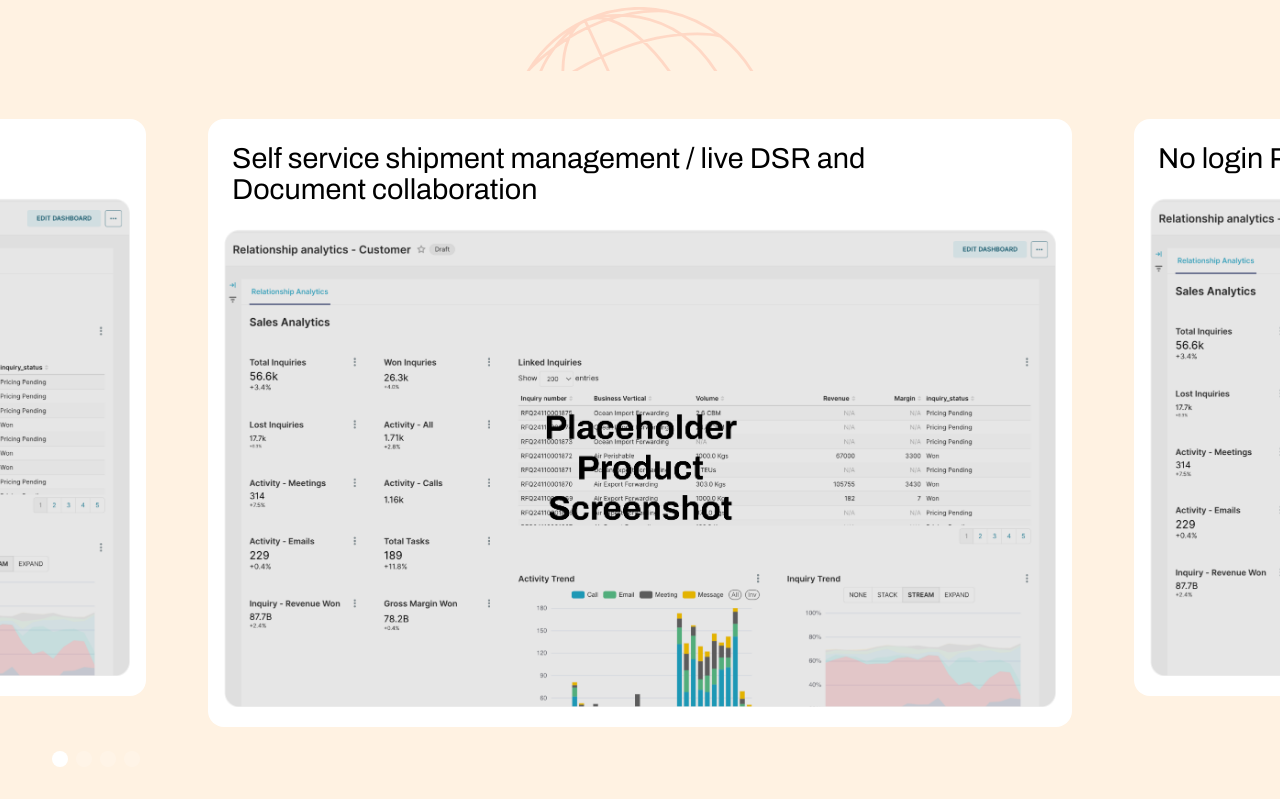
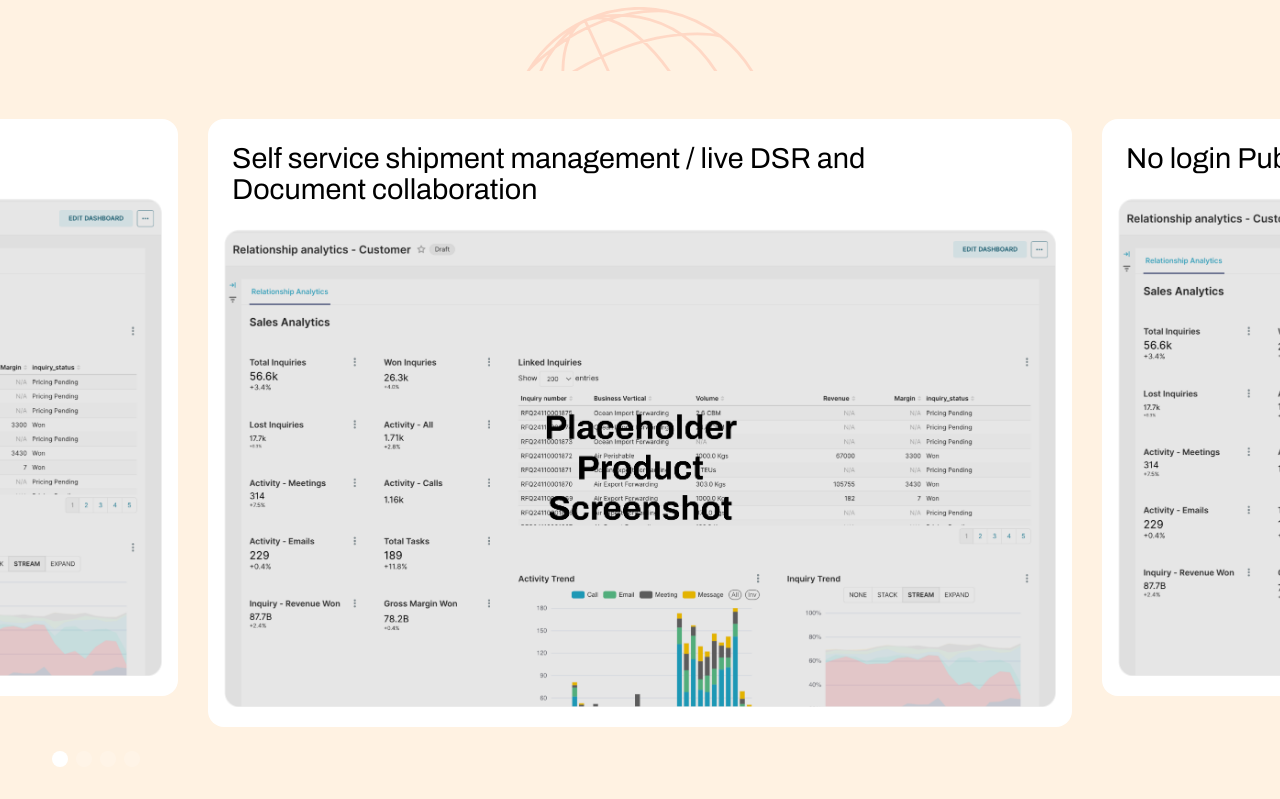
Before and after one commit to dhruvil-shipmnts/Shipmnts-Page, a React (Create React App) app: page / in a window 1280 px wide. Shown: the part 2921-3720 px from the top of the page. Built offline with nearby package versions, Linux system fonts and the light colour scheme.

Commit message:
Some Design Changes

```diff
--- a/src/components/Button/CustomButton.js
+++ b/src/components/Button/CustomButton.js
@@ -11,7 +11,6 @@ export default function CustomButton({ style, children,link }) {
           display: "flex",
           justifyContent: "space-around",
           alignItems: "center",
-          width: '3.5rem',
           padding: '0.1rem'
         }}
       >
--- a/src/components/Carousel/CarouselWrapper.js
+++ b/src/components/Carousel/CarouselWrapper.js
@@ -1,7 +1,7 @@
 import React from "react";
 import "slick-carousel/slick/slick.css";
 import "slick-carousel/slick/slick-theme.css";
-import "../Carousel/CarouselWrapper.css"
+import "../Carousel/CarouselWrapper.css";
 
 import { Swiper, SwiperSlide } from "swiper/react";
 
@@ -9,8 +9,7 @@ import { Swiper, SwiperSlide } from "swiper/react";
 import "swiper/css";
 import "swiper/css/pagination";
 
-
-import { Pagination, Mousewheel } from "swiper/modules";
+import { Pagination } from "swiper/modules";
 
 export default function CarouselWrapper({ children }) {
   return (
@@ -23,7 +22,7 @@ export default function CarouselWrapper({ children }) {
           clickable: true,
         }}
         loop={true}
-        modules={[Pagination, Mousewheel]}
+        modules={[Pagination]}
         mousewheel={true}
       >
         {(children || []).map((e, index) => {
--- a/src/components/ScreenShotScreen/ScreenShotLoader.css
+++ b/src/components/ScreenShotScreen/ScreenShotLoader.css
@@ -2,7 +2,6 @@
     background-color: #ffffff;
     border-radius: 1rem;
     padding: 1rem;
-    margin: 0 1rem;
     width: 65vw;
 }
 .screen-shot-title{
```
